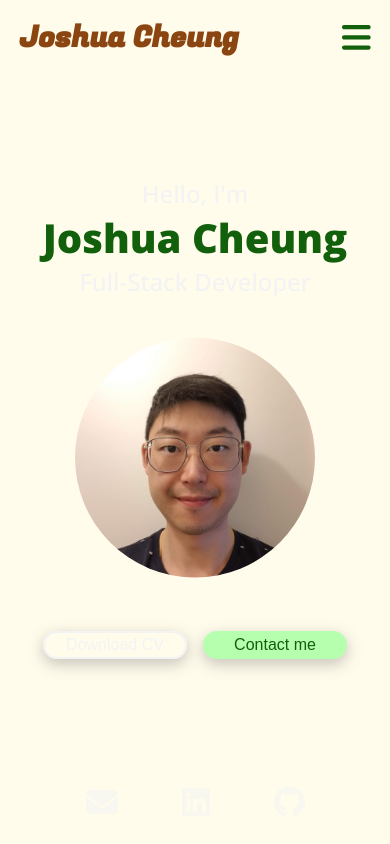
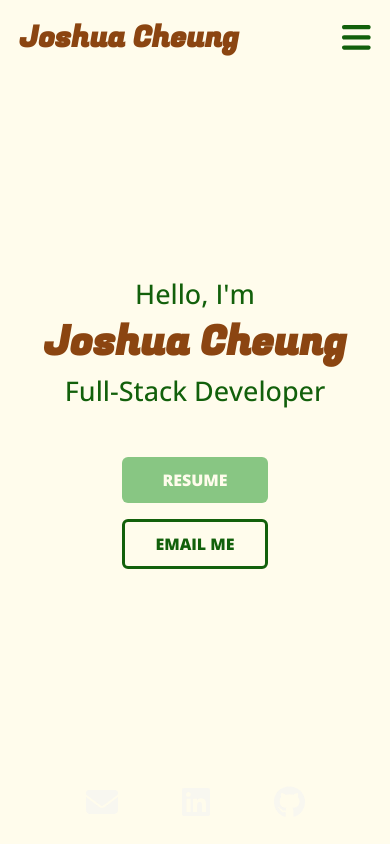
Before and after one commit to cheungjoshua/profile_v2, a React (Create React App) app: page / in a window 390 px wide. Shown: the top 844 px of the page. Built offline with nearby package versions, Linux system fonts and the light colour scheme.

Commit message:
mobile version header and button layout complete

```diff
--- a/src/components/Home/Home.scss
+++ b/src/components/Home/Home.scss
@@ -1,68 +1,63 @@
 @import "../../styles/mixing.scss";
 @import "../../styles/variables.scss";
 
-.home_main {
-  @include fl-col-ctr;
-  height: 80vh;
+#home {
+  display: flex;
+  align-items: center;
+  height: 100vh;
 
-  .myPic {
-    height: 30em;
-    clip-path: circle();
-    box-shadow: rgba(89, 89, 89, 0.35) 0px 5px 15px;
+  .wrapper {
+    @include fl-col-ctr;
+  }
+
+  .title_sub {
+    color: $text-dark;
+    font-size: clamp(1.5rem, 1.2rem + 2vw, 2.5rem);
+  }
+
+  .title_main {
+    font-family: $logo-font;
+    color: $logoColor;
+    font-size: clamp(2rem, 2rem + 2.25vw, 4rem);
   }
 
   .button_list {
-    @include fl-row-ctr;
+    @include fl-col-ctr;
+    margin-top: 3em;
 
     .btn {
-      border-radius: 1em;
-      font-size: 1.3em;
-      height: 1.8em;
-      margin: 0 1em;
-      width: 9em;
-      cursor: pointer;
-      box-shadow: rgba(89, 89, 89, 0.35) 0px 5px 15px;
+      text-transform: uppercase;
+      font-weight: 800;
+      border-radius: 6px;
     }
+
+    .solid {
+      background: $brandColorDark;
+      margin-bottom: 1em;
+      padding: 12px 40px;
+      color: $site-white;
+      transition: 0.4s ease-in-out;
+    }
+
+    .solid:hover {
+      background: $brandColorLight;
+      color: $text-dark;
+    }
+
     .line {
-      background-color: transparent;
-      border: 2px solid $text-grey;
-      color: $text-grey;
-      transition: 0.5s;
+      border: 3px solid $text-dark;
+      color: $text-dark;
+      padding: 11px 30px;
     }
 
     .line:hover {
-      border: none;
-      background: $brandColorDark;
-      color: $text-dark;
-    }
-
-    .solid {
-      border: 0;
-      color: $text-dark;
-      background: $brandColorLight;
-      transition: 0.5s;
-    }
-
-    .solid:hover {
-      background: $brandColorDark;
-      color: $text-grey;
+      border: 3px solid $logoColor;
+      color: $logoColor;
+      transition: 0.4s ease-in-out;
     }
   }
 }
-
-@media screen and (max-width: 600px) {
-  .home_main {
-    height: 100vh;
-
-    .myPic {
-      height: 20em;
-    }
-
-    .button_list {
-      .btn {
-        font-size: 1em;
-        margin: 0.5em;
-      }
-    }
-  }
+.myPic {
+  display: none;
+  width: 100%;
 }
--- a/src/components/Home/index.jsx
+++ b/src/components/Home/index.jsx
@@ -6,19 +6,21 @@ import "./Home.scss";
 export default function Home() {
   return (
     <section className="home_main" id="home">
+      <div className="wrapper">
         <h4 className="title_sub">Hello, I'm</h4>
         <h1 className="title_main">Joshua Cheung</h1>
         <h4 className="title_sub">Full-Stack Developer</h4>
-      <div>
+        <div className="imageContainer">
           <img src={myPic} alt="" className="myPic" />
         </div>
         <div className="button_list">
-        <a href={Resume} download>
-          <button className="btn line">Download CV</button>
+          <a href={Resume} download className="btn solid link">
+            resume
           </a>
-        <a href="mailto:joshuacycheung@gmail.com">
-          <button className="btn solid">Contact me</button>
+          <a href="mailto:joshuacycheung@gmail.com" className="btn line link">
+            email me
           </a>
+        </div>
       </div>
     </section>
   );
--- a/src/styles/variables.scss
+++ b/src/styles/variables.scss
@@ -1,6 +1,6 @@
 // Site Colours
 
-$site-white: white;
+$site-white: #fffcec;
 $site-black: #12600b;
 $brandColor: #9ac696;
 $brandColorLight: #b6ffaf;
```
Lines whose indentation alone changed are shown as unchanged.
